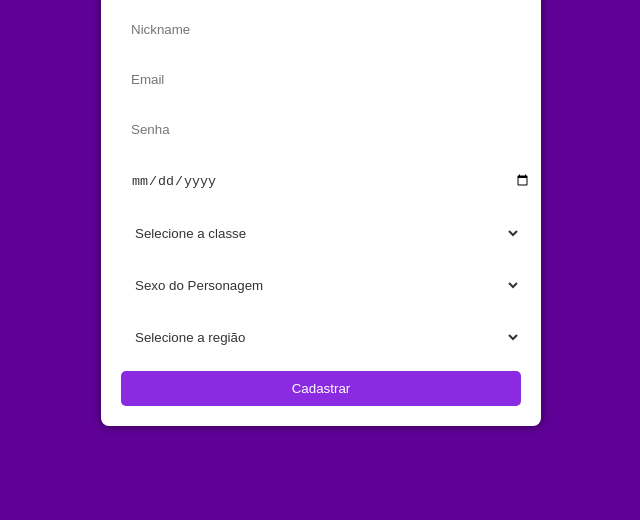
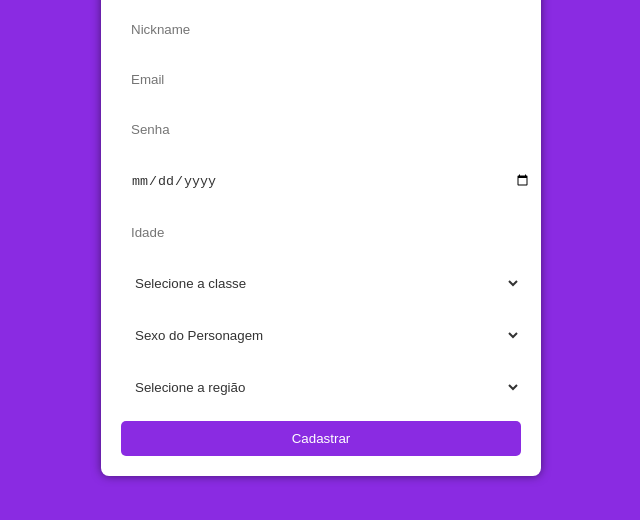
Before and after one commit to JMSantos217/Mini-Projeto-M2, a plain HTML site: page index.html in a window 1280 px wide. Shown: the part 156-676 px from the top of the page, without its empty margins (319-959 px from the left). Drawn offline with Linux system fonts and the light colour scheme.

Commit message:
refazendo o commit pq tinha dado erro

```diff
--- a/index.html
+++ b/index.html
@@ -15,6 +15,7 @@
             <input type="email" id="email" placeholder="Email" required>
             <input type="password" id="senha" placeholder="Senha" required>
             <input type="date" id="data-nascimento" required>
+            <input type="number" id="idade" placeholder="Idade" required>
             <select id="classe" required>
                 <option value="">Selecione a classe</option>
                 <option value="guerreiro">Guerreiro</option>
@@ -34,6 +35,7 @@
                 <option value="asia">Ásia</option>
                 <option value="oceania">Oceania</option>
                 <option value="brasil">Brasil</option>
+
             </select>
             <button type="submit">Cadastrar</button>
         </form>
--- a/script.js
+++ b/script.js
@@ -5,6 +5,7 @@ class Jogador {
         this.email = email;
         this.senha = senha;
         this.dataNascimento = dataNascimento;
+        this.idade = idade;
         this.classe = classe;
         this.sexo = sexo;
         this.regiao = regiao;
--- a/styles.css
+++ b/styles.css
@@ -1,9 +1,9 @@
 body {
     font-family: Arial, sans-serif;
-    background-color: #5f0196;
+    background-color: #8a2be2;
     margin: 0;
     padding: 0;
-    color: #7d4597;
+    color: #893ea0;
 }
 
 .container {
@@ -58,7 +58,7 @@ button[type="button"]:hover {
 }
 
 .jogador {
-    border: 1px solid #741586;
+    border: 1px solid #cccccc;
     padding: 10px;
     margin-top: 10px;
     border-radius: 5px;
```
